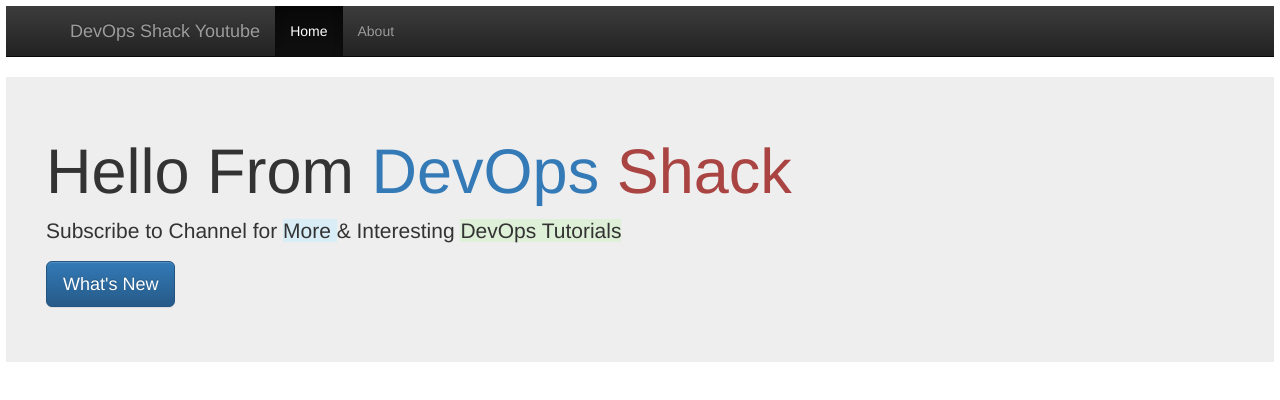
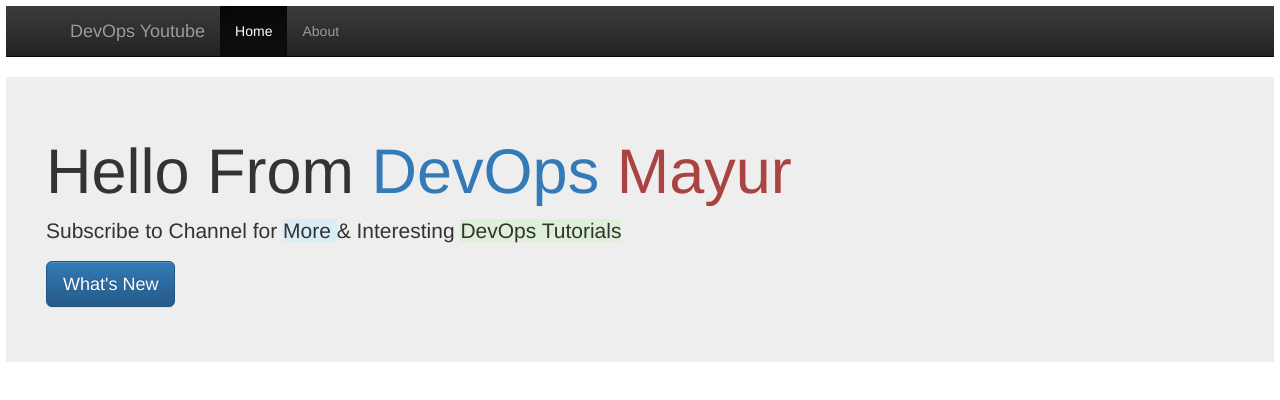
Before and after one commit to MayurRlokhande/Demo-NodeJs-WebPage, a website: page index.html in a window 1280 px wide. Drawn offline with nearby package versions, Linux system fonts and the light colour scheme.

Commit message:
Update index.html

```diff
--- a/index.html
+++ b/index.html
@@ -10,7 +10,7 @@
     <div style="margin:6px;">
       <nav class="navbar navbar-inverse navbar-static-top">
     <div class="container">
-      <a class="navbar-brand" href="/"> DevOps Shack Youtube </a>
+      <a class="navbar-brand" href="/"> DevOps  Youtube </a>
       <ul class="nav navbar-nav">
         <li class="active">
           <a href="/"> Home </a>
@@ -22,7 +22,7 @@
     </div>
   </nav>
       <div class="jumbotron"  style="padding:40px;">
-        <h1> Hello From  <span class="text-primary"> DevOps </span><span class="text-danger"> Shack </span></h1>
+        <h1> Hello From  <span class="text-primary"> DevOps </span><span class="text-danger"> Mayur </span></h1>
         <p> Subscribe to Channel for  <span class="bg-info"> More </span> & Interesting <span class="bg-success"> DevOps Tutorials </span></p>
         <p><a class="btn btn-primary btn-lg" href="#" role="button">What's New</a></p>
       </div>
```
